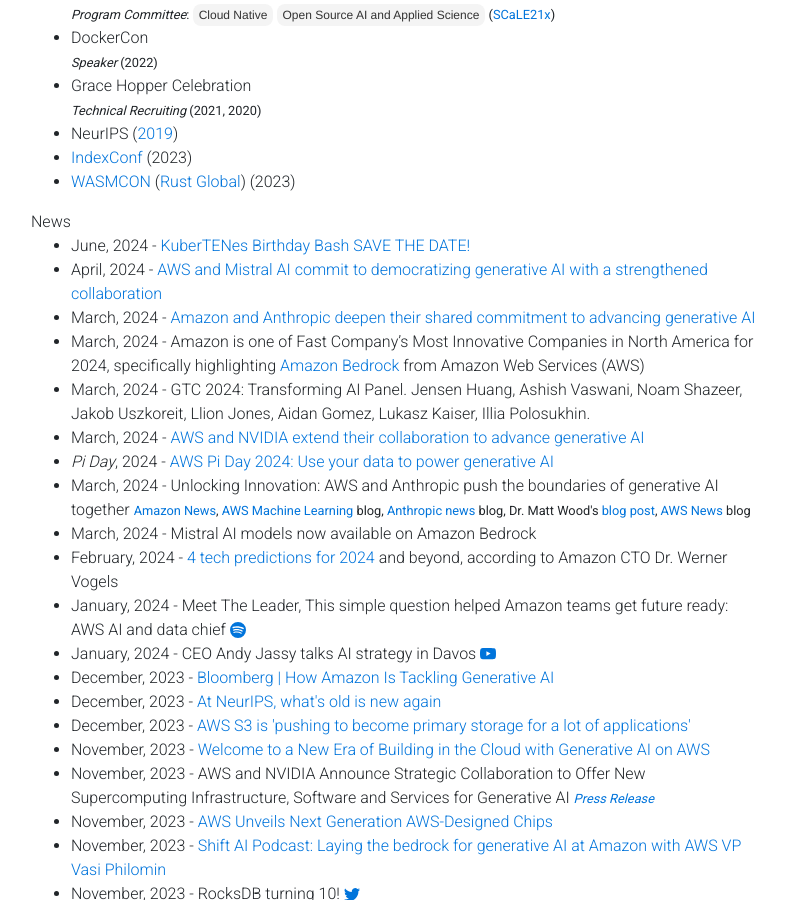
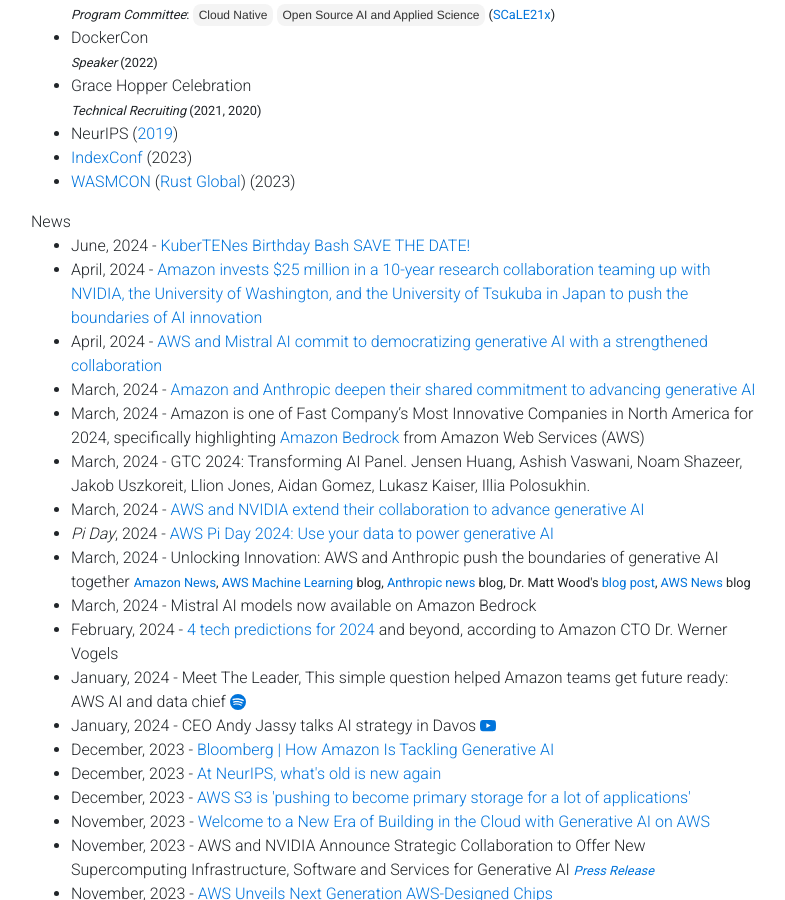
Before and after one commit to gfw001/gfw001.github.io, a Jekyll site: the page portfolio.html, which Jekyll copies as it is, in a window 1280 px wide and 900 px high, scrolled down 1712 px. Shown: the whole window, without its empty margins (54-839 px from the left). Built offline with Jekyll 4.4.1, drawn with Linux system fonts in a browser that asks for light colours; nearby versions of some CDN libraries; a style sheet for code colours, icons or effects is not loaded.

Commit message:
Update portfolio.html

```diff
--- a/portfolio.html
+++ b/portfolio.html
@@ -311,6 +311,9 @@
 
 	<li>
 	       June, 2024 - <a href="https://events.linuxfoundation.org/kuber10es-birthday-bash/">KuberTENes Birthday Bash SAVE THE DATE!</a>
+	</li>
+	<li>
+	       April, 2024 - <a href="https://www.aboutamazon.com/news/innovation-at-amazon/amazon-invests-25-million-in-a-10-year-research-collaboration-to-advance-ai">Amazon invests $25 million in a 10-year research collaboration teaming up with NVIDIA, the University of Washington, and the University of Tsukuba in Japan to push the boundaries of AI innovation</a>
 	</li>
 	<li>
 	       April, 2024 - <a href="https://aws.amazon.com/blogs/machine-learning/aws-and-mistral-ai-commit-to-democratizing-generative-ai-with-a-strengthened-collaboration/">AWS and Mistral AI commit to democratizing generative AI with a strengthened collaboration</a>
```
